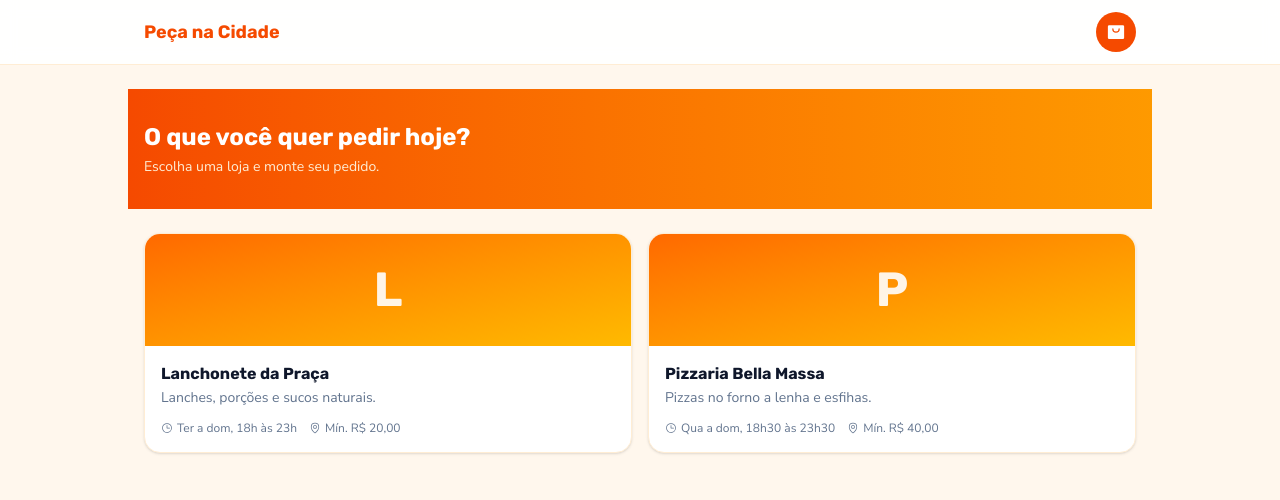
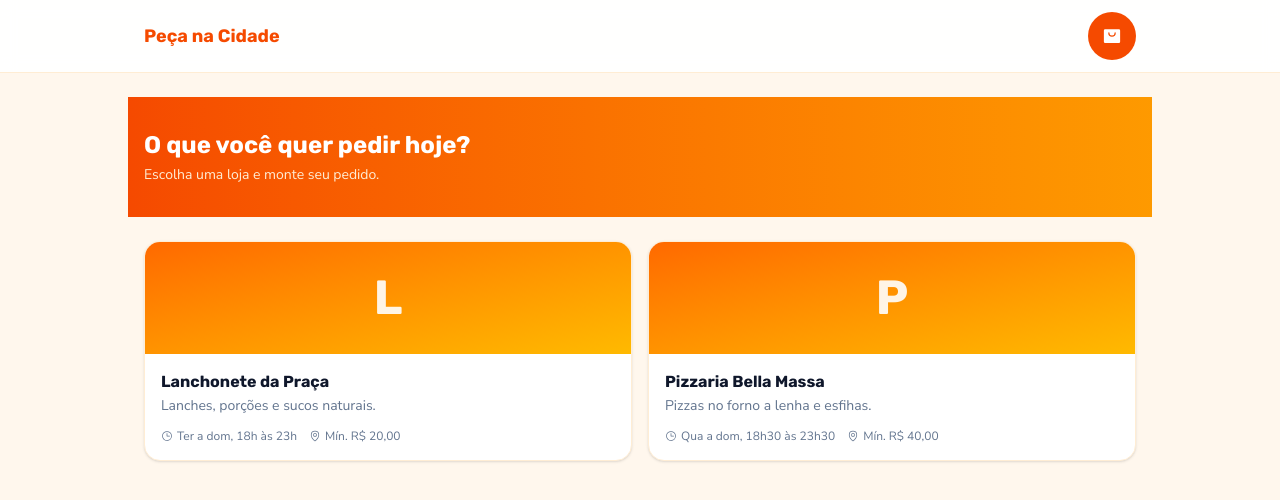
Before and after one commit to jcboaretto/app-ideias, a Next.js app: page / in a window 1280 px wide. Shown: the top 500 px of the page. Built offline with nearby package versions, Linux system fonts and the light colour scheme.

Commit message:
fix: corrige spec violations apontadas na revisão final (touch targets, overscroll-contain, tokens CSS, ReactNode)

```diff
--- a/src/app/globals.css
+++ b/src/app/globals.css
@@ -3,6 +3,17 @@
 @theme inline {
   --font-sans: var(--font-nunito);
   --font-heading: var(--font-rubik);
+}
+
+:root {
+  --color-primary:   #EA580C;
+  --color-secondary: #F97316;
+  --color-bg:        #FFF7ED;
+  --color-card:      #FFFFFF;
+  --color-text:      #0F172A;
+  --color-muted:     #64748B;
+  --color-border:    #FCEAE1;
+  --color-accent:    #2563EB;
 }
 
 body {
--- a/src/app/loja/[slug]/page.tsx
+++ b/src/app/loja/[slug]/page.tsx
@@ -58,7 +58,7 @@ export default async function PaginaLoja({ params }: PageProps<"/loja/[slug]">)
           <h2 className="font-heading mb-3 text-lg font-semibold text-slate-900">
             {categoria.nome}
           </h2>
-          <ul className="overflow-hidden rounded-2xl border border-orange-100 bg-white divide-y divide-orange-50">
+          <ul className="overflow-hidden overscroll-contain rounded-2xl border border-orange-100 bg-white divide-y divide-orange-50">
             {categoria.produtos.map((produto) => {
               const disponivel = produto.disponivel !== false;
               return (
--- a/src/components/botao-adicionar.tsx
+++ b/src/components/botao-adicionar.tsx
@@ -22,9 +22,9 @@ export function BotaoAdicionar({
         type="button"
         aria-label="Adicionar ao carrinho"
         onClick={() => adicionar(lojaSlug, produtoId)}
-        className="flex h-9 w-9 items-center justify-center rounded-full bg-orange-600 text-white shadow-sm transition-transform active:scale-95 hover:bg-orange-700"
+        className="flex h-12 w-12 items-center justify-center rounded-full bg-orange-600 text-white shadow-sm transition-transform active:scale-95 hover:bg-orange-700"
       >
-        <Plus size={18} weight="bold" aria-hidden />
+        <Plus size={20} weight="bold" aria-hidden />
       </button>
     );
   }
@@ -35,7 +35,7 @@ export function BotaoAdicionar({
         type="button"
         aria-label="Remover um do carrinho"
         onClick={() => alterarQuantidade(produtoId, quantidade - 1)}
-        className="flex h-9 w-9 items-center justify-center rounded-full border-2 border-orange-600 text-orange-600 transition-transform active:scale-95 hover:bg-orange-50"
+        className="flex h-12 w-12 items-center justify-center rounded-full border-2 border-orange-600 text-orange-600 transition-transform active:scale-95 hover:bg-orange-50"
       >
         <Minus size={16} weight="bold" aria-hidden />
       </button>
@@ -46,9 +46,9 @@ export function BotaoAdicionar({
         type="button"
         aria-label="Adicionar mais um ao carrinho"
         onClick={() => adicionar(lojaSlug, produtoId)}
-        className="flex h-9 w-9 items-center justify-center rounded-full bg-orange-600 text-white shadow-sm transition-transform active:scale-95 hover:bg-orange-700"
+        className="flex h-12 w-12 items-center justify-center rounded-full bg-orange-600 text-white shadow-sm transition-transform active:scale-95 hover:bg-orange-700"
       >
-        <Plus size={18} weight="bold" aria-hidden />
+        <Plus size={20} weight="bold" aria-hidden />
       </button>
     </div>
   );
--- a/src/components/botao-carrinho.tsx
+++ b/src/components/botao-carrinho.tsx
@@ -14,7 +14,7 @@ export function BotaoCarrinho() {
           ? `Carrinho, ${quantidadeTotal} ${quantidadeTotal === 1 ? "item" : "itens"}`
           : "Carrinho"
       }
-      className="relative flex h-10 w-10 items-center justify-center rounded-full bg-orange-600 text-white transition-colors hover:bg-orange-700"
+      className="relative flex h-12 w-12 items-center justify-center rounded-full bg-orange-600 text-white transition-colors hover:bg-orange-700"
     >
       <ShoppingBag size={20} weight="fill" aria-hidden />
       {quantidadeTotal > 0 && (
--- a/src/components/bottom-nav.tsx
+++ b/src/components/bottom-nav.tsx
@@ -1,5 +1,6 @@
 "use client";
 
+import type { ReactNode } from "react";
 import Link from "next/link";
 import { usePathname } from "next/navigation";
 import { House, ShoppingBag, ClipboardText } from "@phosphor-icons/react";
@@ -64,7 +65,7 @@ function NavItem({
 }: {
   href: string;
   label: string;
-  icon: React.ReactNode;
+  icon: ReactNode;
   ativo: boolean;
 }) {
   return (
--- a/src/components/checkout.tsx
+++ b/src/components/checkout.tsx
@@ -114,7 +114,7 @@ export function Checkout() {
                   onClick={() =>
                     carrinho.alterarQuantidade(item.produto.id, item.quantidade - 1)
                   }
-                  className="flex h-8 w-8 items-center justify-center rounded-full border-2 border-orange-200 text-orange-600 hover:border-orange-600 transition-colors"
+                  className="flex h-10 w-10 items-center justify-center rounded-full border-2 border-orange-200 text-orange-600 hover:border-orange-600 transition-colors"
                 >
                   {item.quantidade === 1 ? (
                     <Trash size={14} weight="bold" aria-hidden />
@@ -131,7 +131,7 @@ export function Checkout() {
                   onClick={() =>
                     carrinho.alterarQuantidade(item.produto.id, item.quantidade + 1)
                   }
-                  className="flex h-8 w-8 items-center justify-center rounded-full bg-orange-600 text-white hover:bg-orange-700 transition-colors"
+                  className="flex h-10 w-10 items-center justify-center rounded-full bg-orange-600 text-white hover:bg-orange-700 transition-colors"
                 >
                   <Plus size={14} weight="bold" aria-hidden />
                 </button>
```
